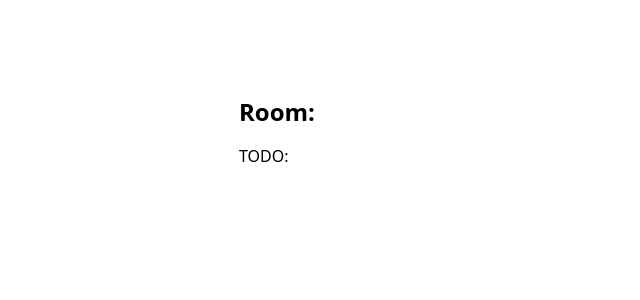
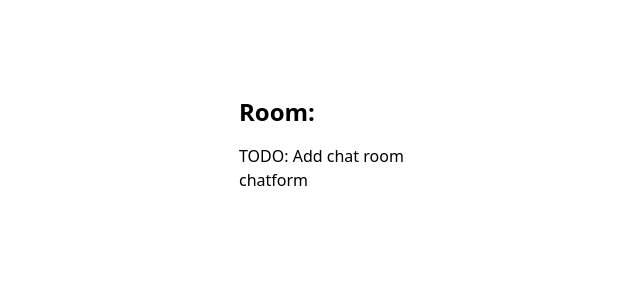
Before and after one commit to Wenying0808/websocket-multiplayer-dashboard, a Next.js app in the folder real-time-chat/: page / in a window 1280 px wide. Shown: the top 300 px of the page, without its empty margins (17-657 px from the left). Built offline with nearby package versions, Linux system fonts and the light colour scheme.

Commit message:
feat:/add chatform component

```diff
--- a/real-time-chat/app/page.tsx
+++ b/real-time-chat/app/page.tsx
@@ -1,11 +1,14 @@
+import ChatForm from "@/components/ChatForm";
+
 export default function Home() {
   return (
     <div className="flex mt-24 justify-center w-full">
       <div className="w-full max-w-3xl mx-auto">
         <h1 className="mb-4 text-2xl font-bold">Room:</h1>
         <div>
-          TODO:
+          TODO: Add chat room
         </div>
+        <ChatForm/>
       </div>
     </div>
   );
--- /dev/null
+++ b/real-time-chat/components/ChatForm.tsx
@@ -0,0 +1,11 @@
+import React from 'react'
+
+const ChatForm = () => {
+  return (
+    <div>
+      chatform
+    </div>
+  )
+}
+
+export default ChatForm
```
